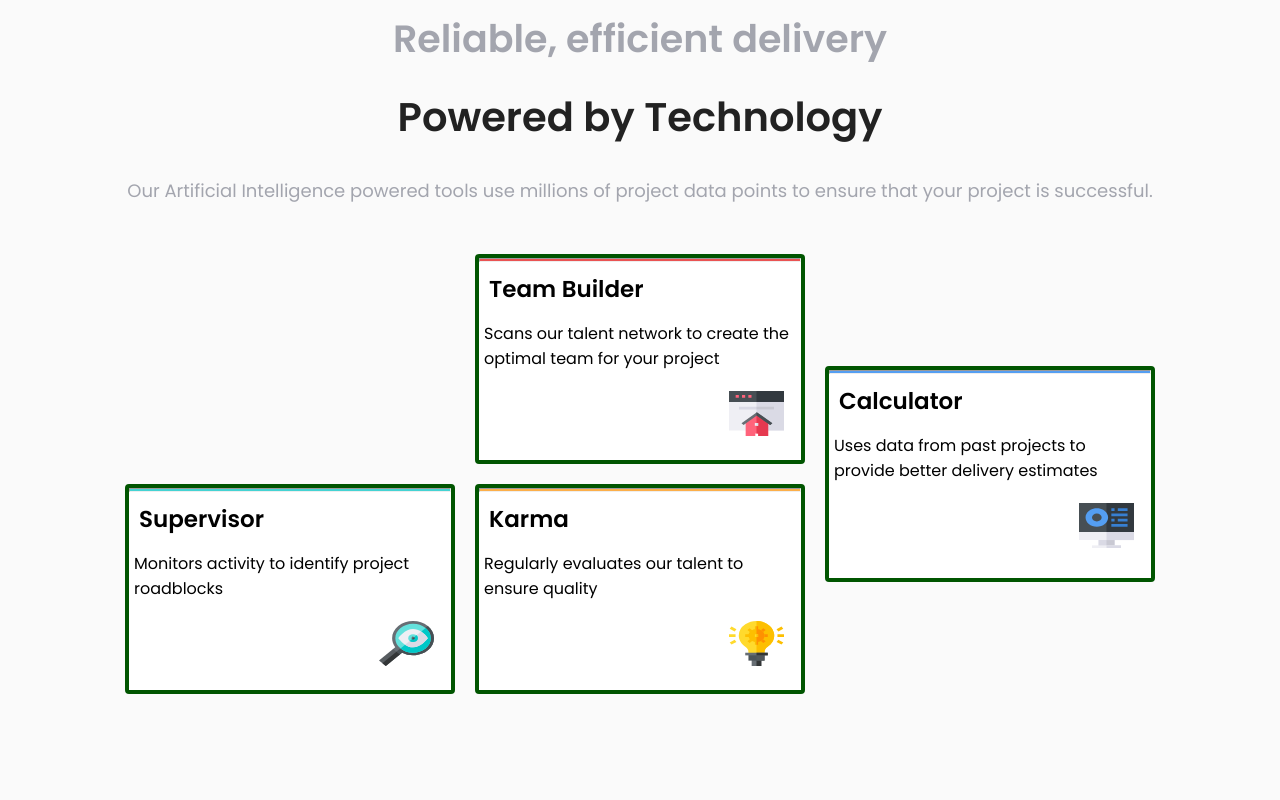
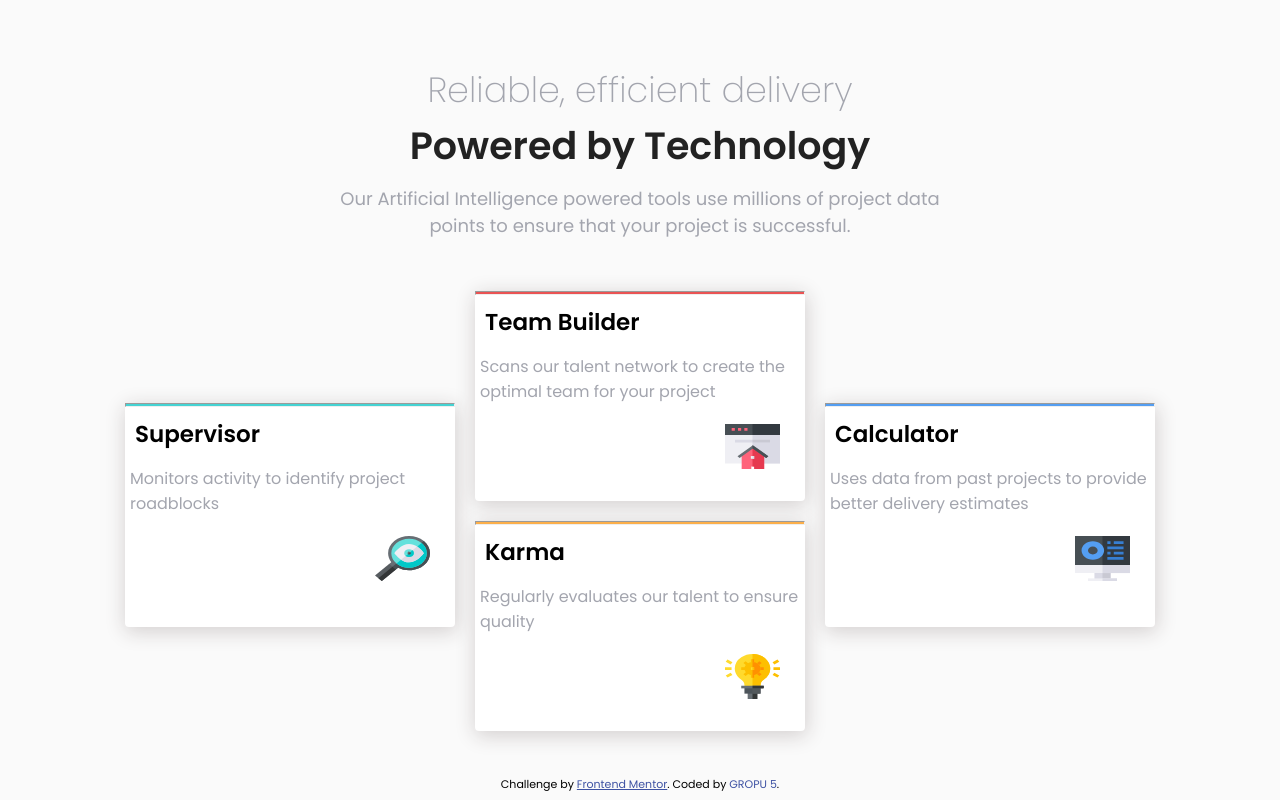
Before and after one commit to Jeant10/TallerGrid_Grupo5, a plain HTML site: page index.html in a window 1280 px wide. Shown: the top 800 px of the page. Drawn offline with Linux system fonts and the light colour scheme.

Commit message:
Add: styles

```diff
--- a/style.css
+++ b/style.css
@@ -27,25 +27,17 @@ body{
     margin: 30px auto;
     row-gap: 30px;
     justify-content: center;
-<<<<<<< HEAD
     grid-template-columns:repeat(1,330px);
     grid-template-rows:repeat(4,210px);
-=======
-    border: #000 4px solid;
->>>>>>> 006a5351dbd4b630986183f24e39310b96af7ec5
 }
 
-.container .card-Supervisor,
-.container .card-Team-Builder,
-.container .card-Karma,
-.container .card-Calculator{
+.card-Supervisor,
+.card-Team-Builder,
+.card-Karma,
+.card-Calculator{
     border-radius: 4px;
     background: #fff;
-<<<<<<< HEAD
-=======
-    padding: 3px;
-    border: #050 4px solid;
->>>>>>> 006a5351dbd4b630986183f24e39310b96af7ec5
+    box-shadow:1px 4px 20px 1px rgb(212, 208, 208);
 }
 
 .title-one{
@@ -55,9 +47,10 @@ body{
     text-align: center;
     text-align: center;
     font-family: 'Poppins', sans-serif;
+    font-weight: 380;
     color: var(--Grayish-Blue);
-    font-size: 38px;
-    padding: 10px;
+    font-size: 35px;
+    padding-top: 1.8em;
 }
 
 .title-two{
@@ -67,19 +60,21 @@ body{
     text-align: center;
     font-family: 'Poppins', sans-serif;
     color: rgb(34, 34, 34);
-    font-size: 40px;
-    padding: 10px;
+    font-size: 38px;
+    padding: 1px;
 }
 
 .main-title{
-    display: flex;
+    display: grid;
+    grid-template-columns: 380px;
     text-align: center;
     align-items: center;
     justify-content: center;
     font-family: 'Poppins', sans-serif;
     color: var(--Grayish-Blue);
     font-size: 18px;
-    padding: 20px;
+    padding: 10px;
+    padding-bottom: 3em;
 }
 
 
@@ -109,7 +104,8 @@ body{
 }
 
 .card-text{
- padding: 5px;
+    padding: 5px;
+    color: var(--Grayish-Blue);
 }
 
 .image-card{
@@ -119,58 +115,26 @@ body{
    margin-left: 250px;
 }
 
+.attribution{
+ padding-top: 30px;
+}
+
 /*media queries*/
 @media screen and (min-width: 1000px) {
     .container{
         display: grid;
-        margin: 30px auto;
+        margin: 30px;
         column-gap: 20px;
         row-gap: 20px;
         grid-template-columns:repeat(3,330px);
-        grid-template-rows:repeat(4,210px);
+        grid-template-rows:repeat(2,210px);
         justify-content: center;
     }
 
-    .container .card-Supervisor,
-    .container .card-Team-Builder,
-    .container .card-Karma,
-    .container .card-Calculator{
-        border-radius: 4px;
-        background: #fff;
-    }
-
-    .title-one{
-        display: flex;
-        align-items: center;
-        justify-content: center;
-        text-align: center;
-        text-align: center;
-        font-family: 'Poppins', sans-serif;
-        color: var(--Grayish-Blue);
-        font-size: 38px;
-        padding: 10px;
-    }
-
-    .title-two{
-        display: flex;
-        align-items: center;
-        justify-content: center;
-        text-align: center;
-        font-family: 'Poppins', sans-serif;
-        color: rgb(34, 34, 34);
-        font-size: 40px;
-        padding: 10px;
-    }
-
     .main-title{
-        display: flex;
-        text-align: center;
-        align-items: center;
-        justify-content: center;
-        font-family: 'Poppins', sans-serif;
-        color: var(--Grayish-Blue);
-        font-size: 18px;
-        padding: 20px;
+        display: grid;
+        grid-template-columns: 600px;
+        padding-bottom: 1.2em;
     }
 
     .card-Karma,
@@ -178,62 +142,21 @@ body{
         grid-column: 2/2 ;
     }
 
-    .card-Supervisor:nth-of-type(1) {
+    .card-Supervisor{
+        padding-bottom: 14em;
         grid-column: 1/ 1;
-        grid-row: 2/2;
+        grid-row: 1/2;
+        margin-top: 7em;
     }
 
-    .card-Calculator:nth-of-type(4) {
+    .card-Calculator{
+        padding-bottom: 14em;
         grid-column: 3 / 3 ;
-        grid-row: 2 / 2;
+        grid-row: 1 / 2;
+        margin-top: 7em;
+    }
+
+    .attribution{
+        padding-top: 15px;
     }
 }
-
-<<<<<<< HEAD
-=======
-.card-Supervisor:nth-of-type(1) {
-    grid-column: 1/ 2;
-    grid-row: 1/3;
-    margin-top: 7em;
-    margin-bottom: 7em;
-
-}
-
-.card-Calculator:nth-of-type(4) {
-    grid-column: 3 / 3 ;
-    grid-row: 1 / 3;
-    margin-top: 7em;
-    margin-bottom: 7em;
-}
-
-
-@media screen and (max-width: 375px) {
-    .container{
-        display: grid;
-        column-gap: 0;
-        row-gap: 20px;
-        grid-template-columns:repeat(1,330px);
-
-    }
-
-    .card-Supervisor:nth-of-type(1){
-        grid-column: 1;
-        grid-row: 1/2;
-    }
-
-    .card-Karma {
-        grid-column: 1;
-        grid-row: 2/3;
-    }
-
-    .card-Team-Builder{
-        grid-column: 1;
-        grid-row: 3/4;
-    }
-
-    .card-Calculator:nth-of-type(4) {
-        grid-column: 1;
-        grid-row: 4;
-    }
-}
->>>>>>> 006a5351dbd4b630986183f24e39310b96af7ec5
```
